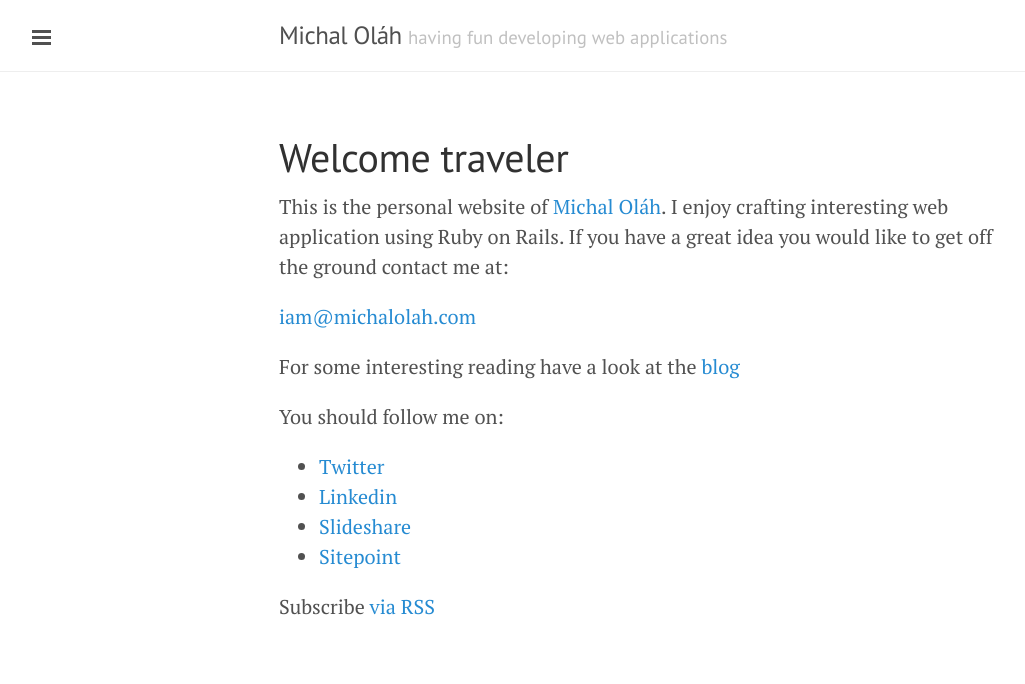
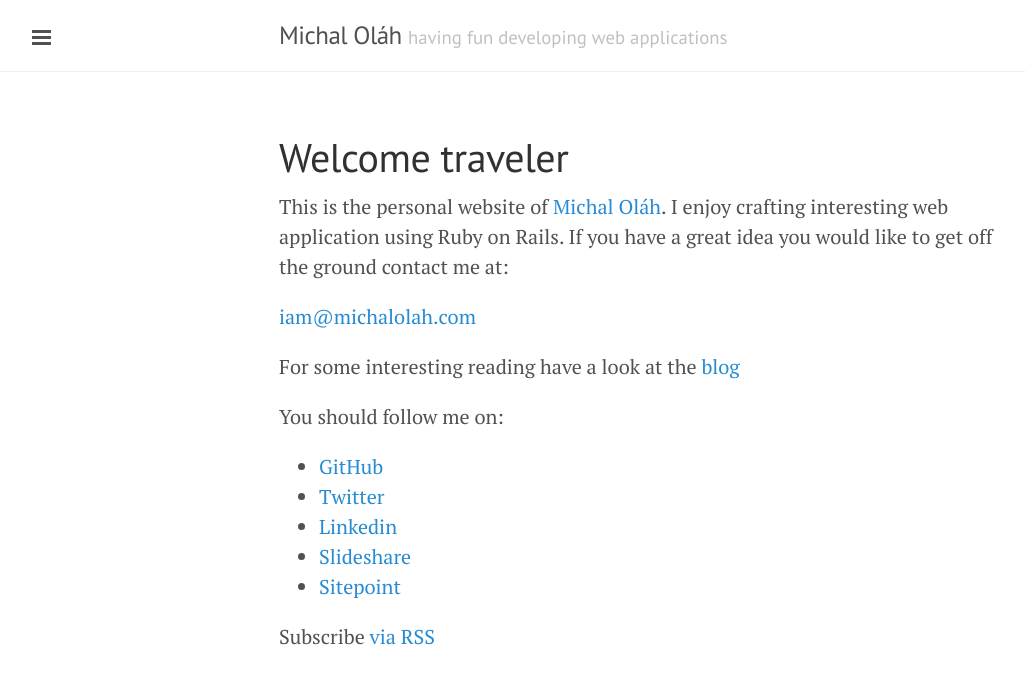
Before and after one commit to m1k3/m1k3.github.io, a Jekyll site: the page built from index.html, in a window 1280 px wide. Shown: the top 684 px of the page, without its empty margins (1-1026 px from the left). Built offline with Jekyll 4.4.1, drawn with Linux system fonts in a browser that asks for light colours; nearby versions of some CDN libraries; Markdown is read by kramdown in place of the engine named in the settings.

Commit message:
dummy commit

```diff
--- a/index.html
+++ b/index.html
@@ -22,6 +22,7 @@ You should follow me on:
 </p>
 
 <ul>
+  <li><a href="http://github.com/{{ site.github }}" target="_blank">GitHub</a></li>
   <li><a href="http://twitter.com/{{ site.twitter }}" target="blank">Twitter</a></li>
   <li><a href="http://sk.linkedin.com/in/{{ site.linkedin }}" target="blank">Linkedin</a></li>
   <li><a href="http://www.slideshare.net/{{ site.slideshare }}" target="blank">Slideshare</a></li>
```
